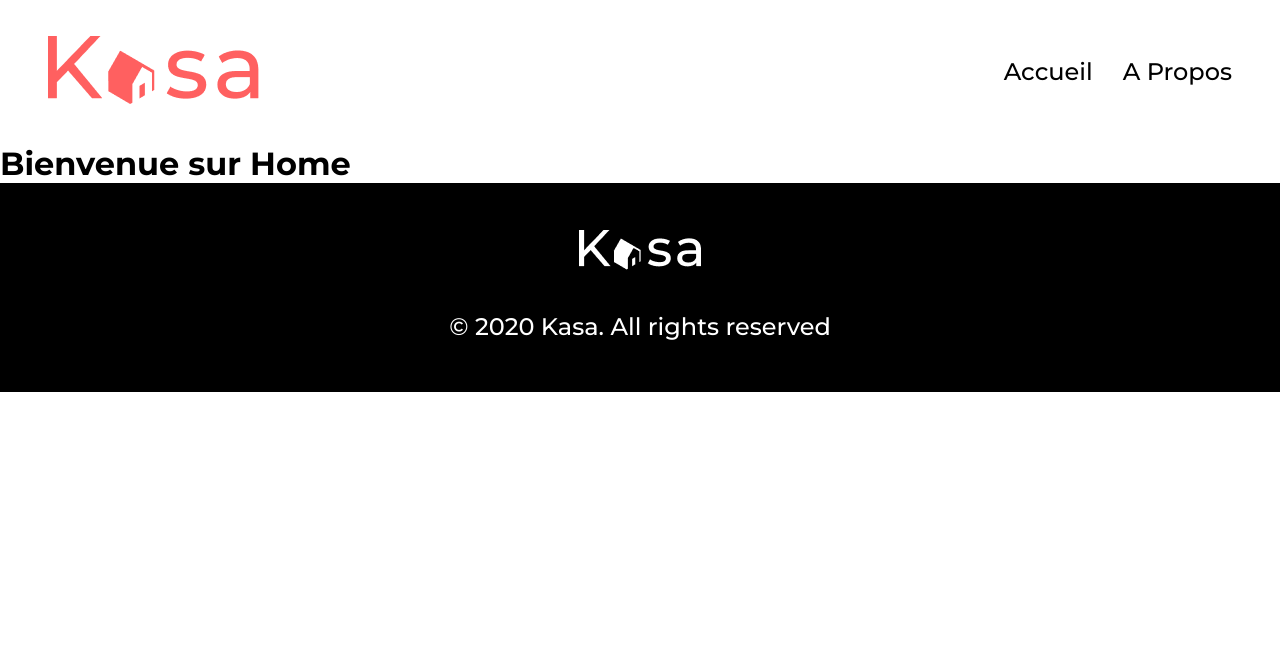
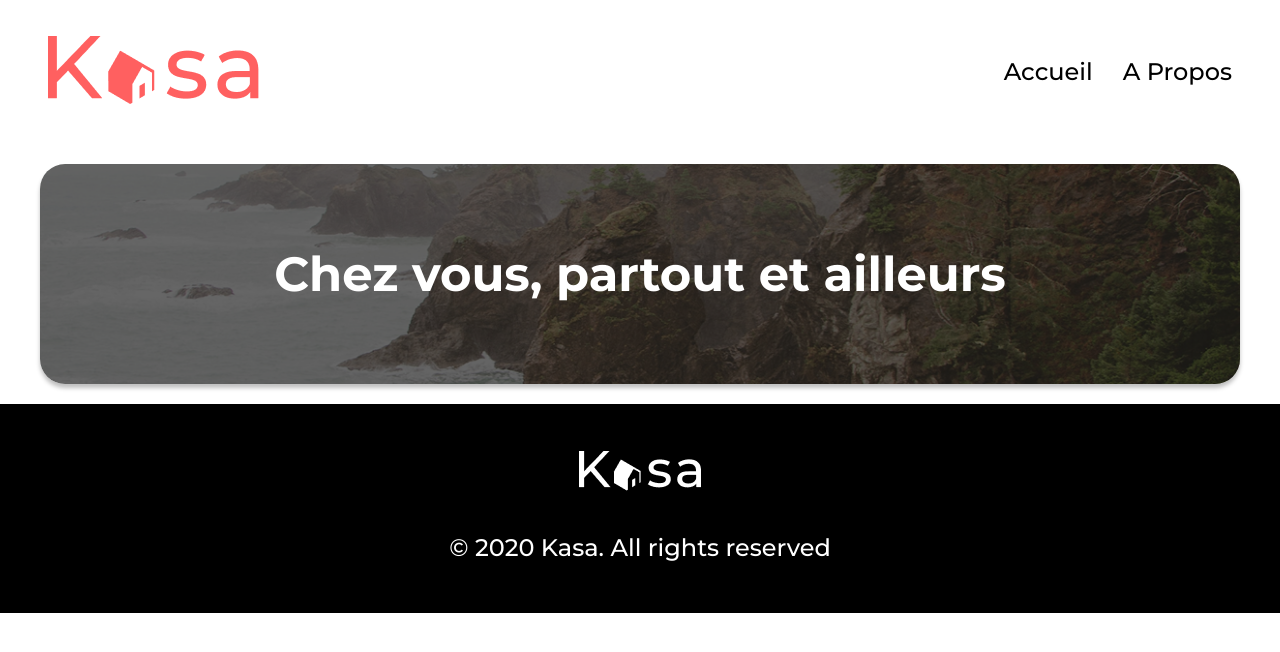
Before and after one commit to lbrugiere/Kasa-Projet5, a React (Vite) app: page / in a window 1280 px wide. Shown: the top 652 px of the page. Built offline with nearby package versions, Linux system fonts and the light colour scheme; a web font is replaced by a local one.

Commit message:
FEAT: banner

```diff
--- /dev/null
+++ b/src/components/Banner/Banner.jsx
@@ -0,0 +1,9 @@
+import '../Banner/Banner.scss';
+
+export default function Banner({image, text}) {
+    return (
+        <div className='banner' style={ { backgroundImage: `url(${image})`}}>
+            {text && <p className='banner_txt'>{text}</p>}
+        </div>
+    )
+}
--- /dev/null
+++ b/src/components/Banner/Banner.scss
@@ -0,0 +1,33 @@
+@import '../../styles/mixins.scss';
+@import '../../styles/variables.scss';
+
+.banner {
+    position: relative;
+    width: 100%;
+    height: 220px;
+    background-size: cover;
+    background-position: center;
+    box-shadow: 0px 4px 4px 0px #00000040;
+    ;
+    border-radius: 25px;
+    display: flex;
+    align-items: center;
+    justify-content: center;
+
+    &::after {
+        content: "";
+        position: absolute;
+        inset: 0;
+        background-color: rgba(0, 0, 0, 0.6);
+        border-radius: 25px;
+        }
+
+    &_txt {
+        position: relative;
+        z-index: 1;
+        @include font(48px, 700);
+        color: $secondary-color;
+        text-shadow:0px 4px 4px 0px rgba(0, 0, 0, 0.25);
+        text-align: center;
+    }
+}
--- a/src/pages/Home/Home.jsx
+++ b/src/pages/Home/Home.jsx
@@ -1,3 +1,8 @@
+import Banner from '../../components/Banner/Banner';
+import imgHomeBanner from '../../assets/images/banner-home.png';
+
 export default function Home() {
-    return <h1>Bienvenue sur Home</h1>;
+    return (
+        <Banner  text='Chez vous, partout et ailleurs' image={imgHomeBanner} />
+    )
 }
--- a/src/styles/base.scss
+++ b/src/styles/base.scss
@@ -5,3 +5,7 @@
     font-family: 'Montserrat', sans-serif;
     margin: 0;
 }
+
+main {
+    margin: 20px 40px;
+}
```
Also changed, not shown: src/assets/images/banner-home.png (added).
